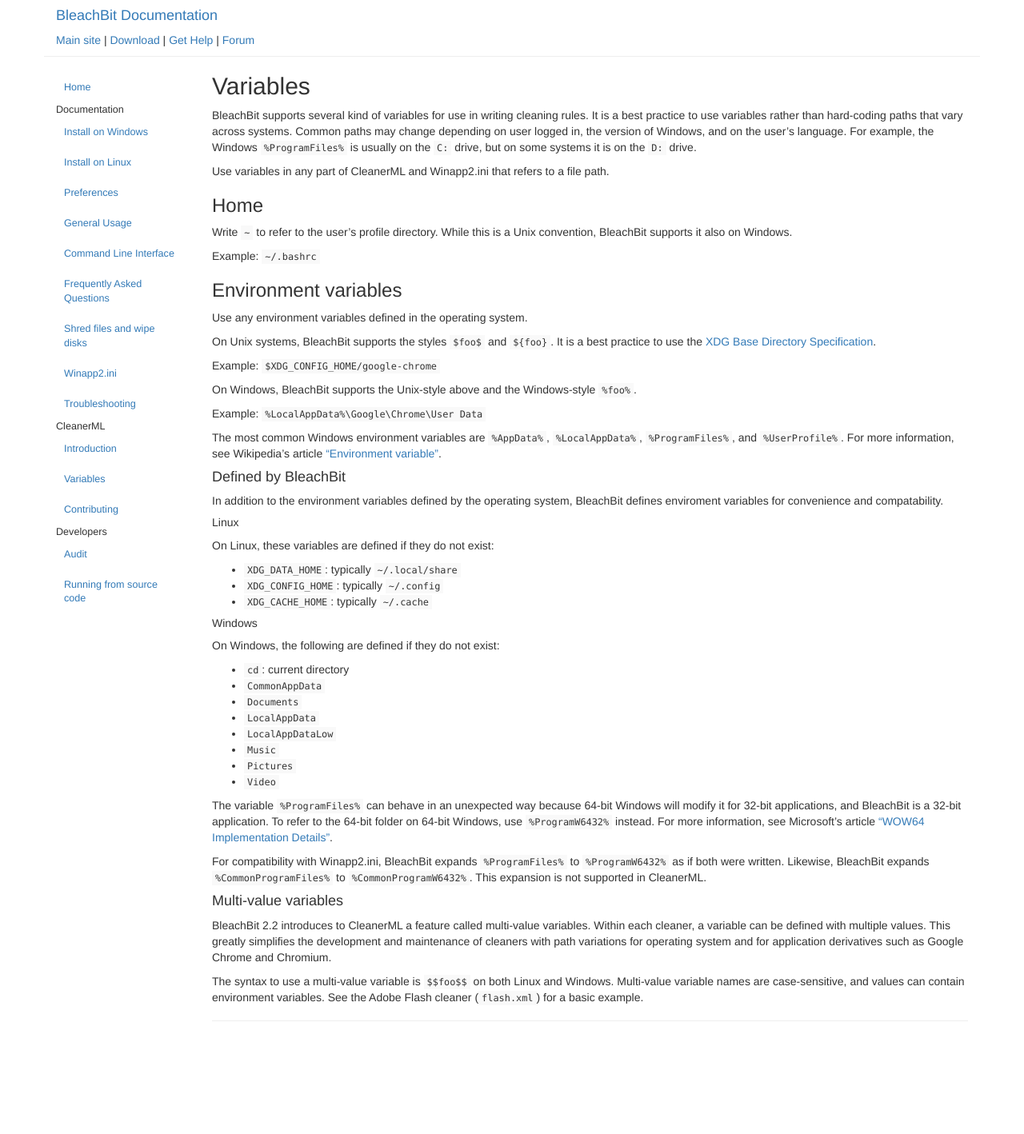
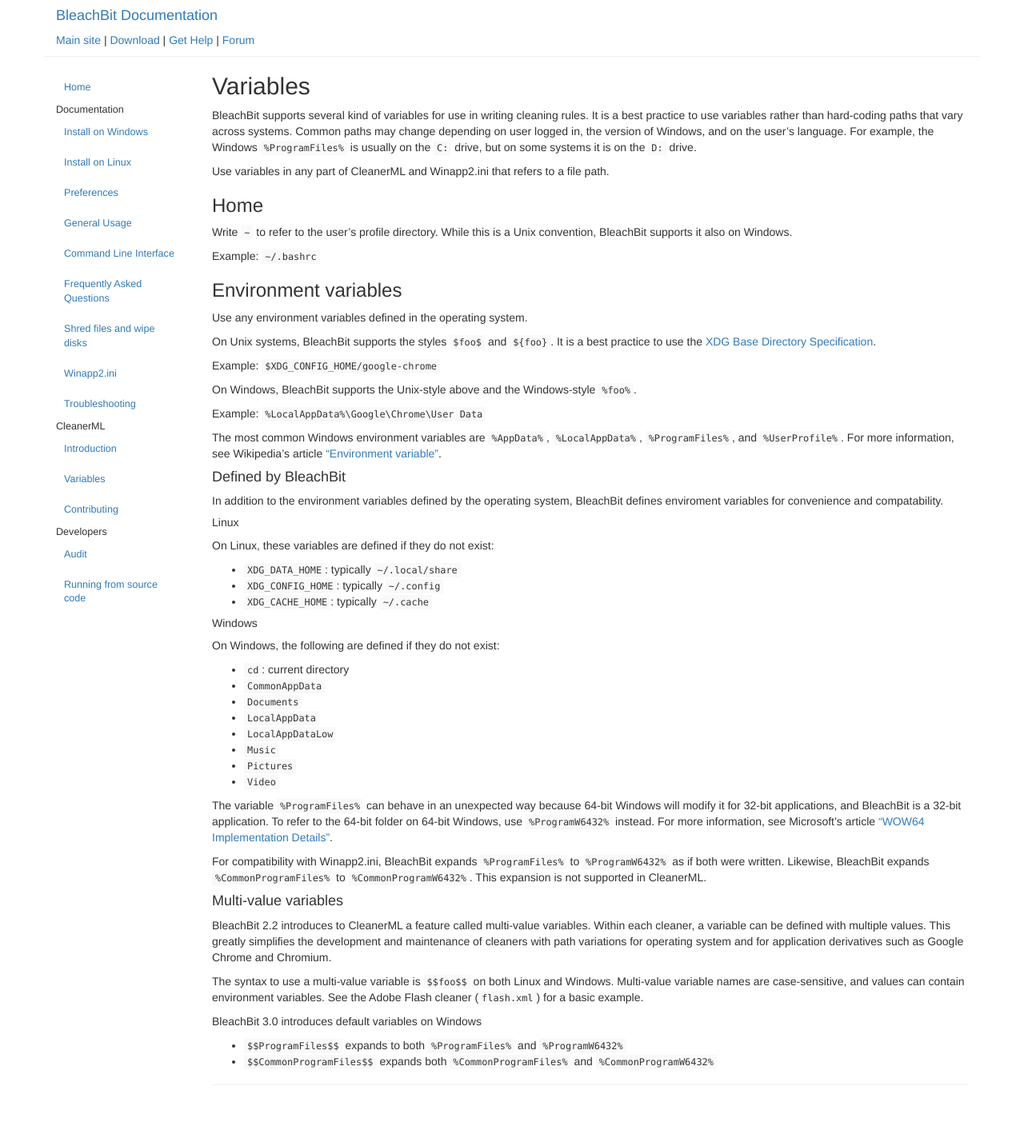
Before and after one commit to bleachbit/docs, a Jekyll site: the page built from _posts/2019-04-19-variables.md, in a window 1280 px wide. Shown: the whole page at 80% size. Built offline with Jekyll 4.4.1, drawn with Linux system fonts in a browser that asks for light colours; before the commit the page ends 1338 px from its top, so only the background shows below that.

Commit message:
Document new multi-value variable

```diff
--- a/_posts/2019-04-19-variables.md
+++ b/_posts/2019-04-19-variables.md
@@ -76,3 +76,8 @@
 BleachBit 2.2 introduces to CleanerML a feature called multi-value variables. Within each cleaner, a variable can be defined with multiple values. This greatly simplifies the development and maintenance of cleaners with path variations for operating system and for application derivatives such as Google Chrome and Chromium.
 
 The syntax to use a multi-value variable is `$$foo$$` on both Linux and Windows. Multi-value variable names are case-sensitive, and values can contain environment variables. See the Adobe Flash cleaner (`flash.xml`) for a basic example.
+
+BleachBit 3.0 introduces default variables on Windows
+
+* `$$ProgramFiles$$` expands to both `%ProgramFiles%` and `%ProgramW6432%`
+* `$$CommonProgramFiles$$` expands both `%CommonProgramFiles%` and `%CommonProgramW6432%`
```
